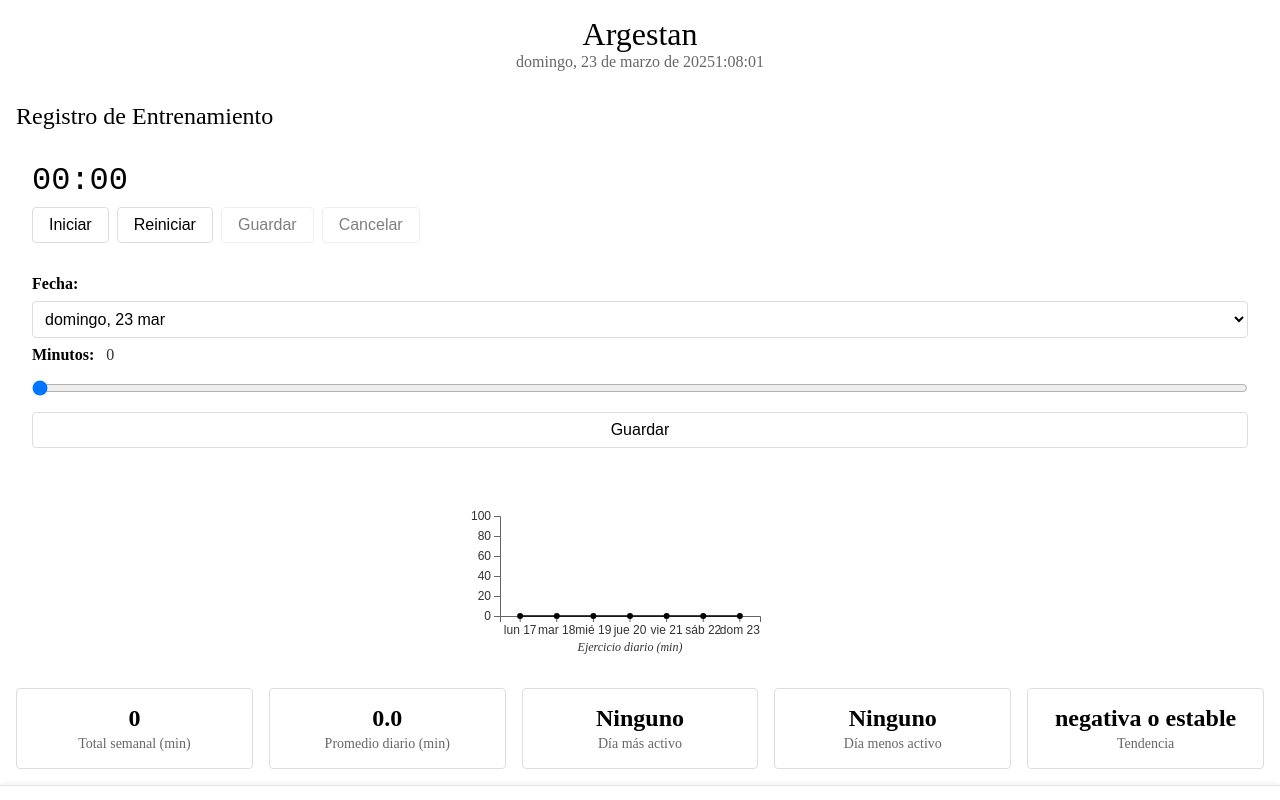
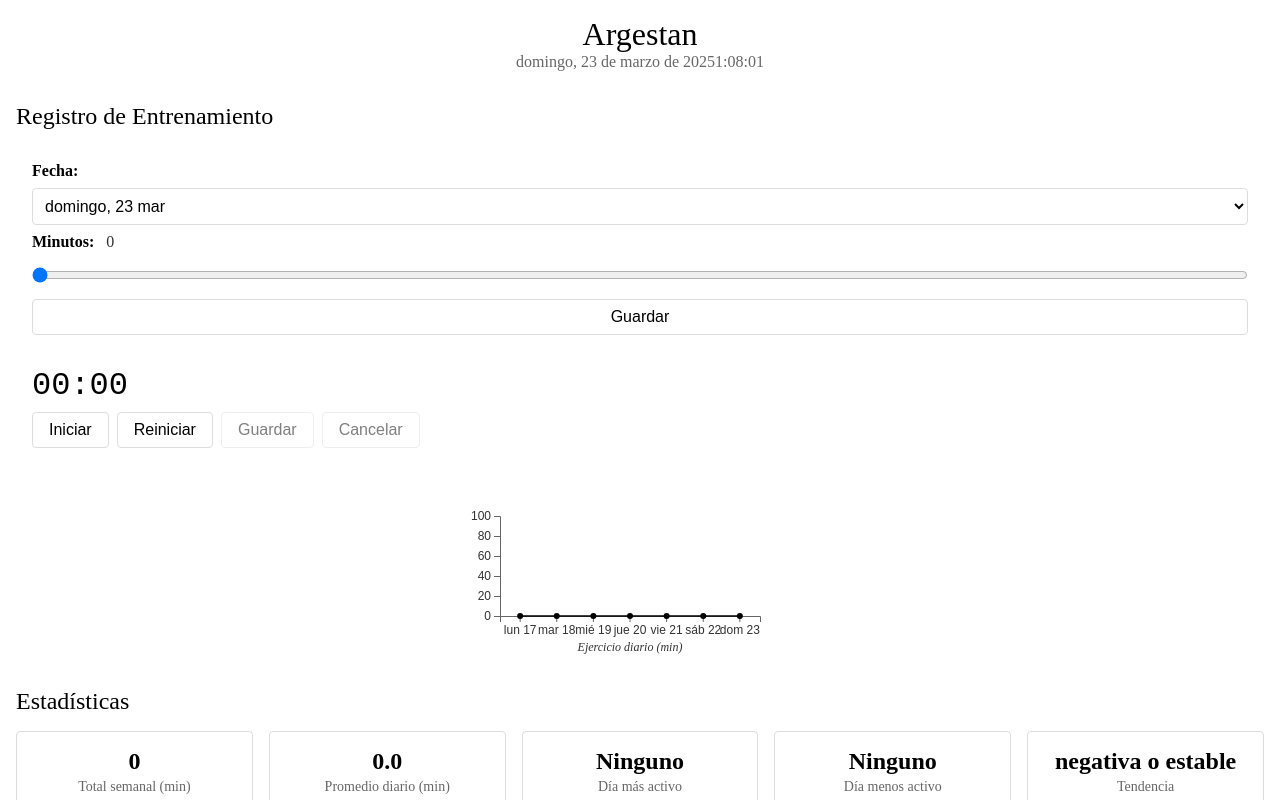
Before and after one commit to RadikeCosa/fitness-study-app, a React (Vite) app: page / in a window 1280 px wide. Built offline with nearby package versions, Linux system fonts and the light colour scheme.

Commit message:
Agregar SectionTitle y aplicarlo en ExerciseLog, StatsCards y Quotes

```diff
--- a/src/components/exercise/ExerciseLog.jsx
+++ b/src/components/exercise/ExerciseLog.jsx
@@ -1,7 +1,8 @@
 // src/components/exercise/ExerciseLog.jsx
 import React from "react";
+import ManualLog from "./ManualLog";
 import Stopwatch from "./Stopwatch";
-import ManualLog from "./ManualLog";
+import SectionTitle from "../../ui/SectionTitle";
 import "./ExerciseLog.css";
 
 function ExerciseLog() {
@@ -13,10 +14,10 @@ function ExerciseLog() {
   };
 
   return (
-    <article className="exercise-log" aria-label="Registro de ejercicio">
-      <h2>Registro de Entrenamiento</h2>
+    <article className="exercise-log" aria-label="Registro de entrenamiento">
+      <SectionTitle>Registro de Entrenamiento</SectionTitle>
+      <ManualLog onSave={handleSave} />
       <Stopwatch onSave={handleSave} />
-      <ManualLog onSave={handleSave} />
     </article>
   );
 }
--- a/src/components/stats/statsCards.jsx
+++ b/src/components/stats/statsCards.jsx
@@ -1,6 +1,7 @@
 // src/components/stats/StatsCards.jsx
 import React from "react";
 import { useExerciseStats } from "../../hooks/useExerciseStats";
+import SectionTitle from "../../ui/SectionTitle";
 import "./StatsCards.css";
 
 function StatCard({ value, label }) {
@@ -44,6 +45,7 @@ function StatsCards({ logs = {} }) {
 
   return (
     <section className="stats-cards" aria-label="Estadísticas de entrenamiento">
+      <SectionTitle>Estadísticas</SectionTitle>
       <div className="stats-grid">
         {stats.map((stat, index) => (
           <StatCard key={index} value={stat.value} label={stat.label} />
--- /dev/null
+++ b/src/ui/SectionTitle.css
@@ -0,0 +1,7 @@
+/* src/components/ui/SectionTitle.css */
+.section-title {
+  font-size: 1.5rem;
+  color: #000;
+  font-weight: 500;
+  margin-bottom: 1rem;
+}
--- /dev/null
+++ b/src/ui/SectionTitle.jsx
@@ -0,0 +1,9 @@
+// src/components/ui/SectionTitle.jsx
+import React from "react";
+import "./SectionTitle.css";
+
+function SectionTitle({ children }) {
+  return <h2 className="section-title">{children}</h2>;
+}
+
+export default SectionTitle;
```
